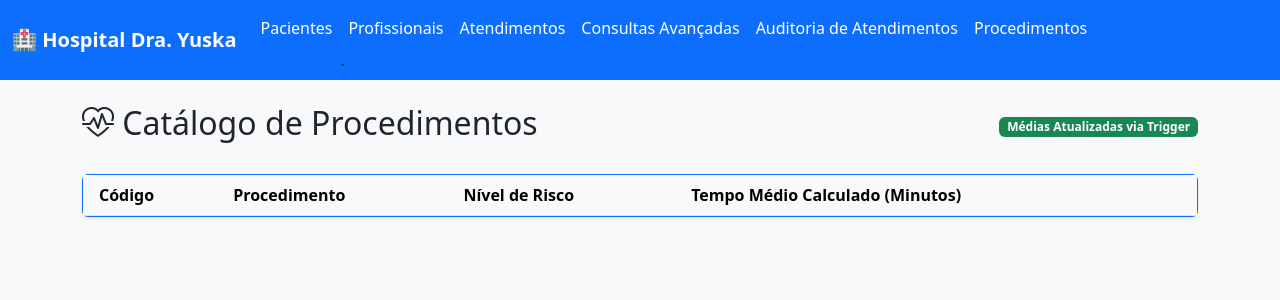
After one commit to antoniofpneto/Sistema-de-Gestao-Hospitalar-Dra-Yuska-Maritan-Brito-Projeto-Banco-de-Dados-, a Flask app: page /procedimentos in a window 1280 px wide. The commit adds this page. Shown: the top 300 px of the page. Run offline with Flask 3, Linux system fonts and the light colour scheme; data that the repository does not hold is empty; some libraries are stand-ins or nearby versions.

Commit message:
feat(triggers): Gatilho para atualizar tempo médio de duração de um procedimento

```diff
--- a/app/app.py
+++ b/app/app.py
@@ -540,6 +540,11 @@ def excluir_atendimento(id_atendimento):
 
     return redirect(url_for('listar_atendimentos'))
 
+@app.route('/procedimentos')
+def listar_procedimentos():
+    procedimentos = Procedimento.query.order_by(Procedimento.nome).all()
+    return render_template('procedimentos.html', procedimentos=procedimentos)
+
 @app.route('/consultas-avancadas')
 def consultas_avancadas():
     return render_template(
--- a/app/templates/base.html
+++ b/app/templates/base.html
@@ -35,6 +35,9 @@
                     <li class="nav-item">
                         <a class="nav-link text-white" href="{{ url_for('auditoria_atendimentos') }}">Auditoria de Atendimentos</a>
                     </li>
+                    <li class="nav-item">
+                        <a class="nav-link text-white" href="{{ url_for('listar_procedimentos') }}">Procedimentos</a>
+                    </li>
                 </ul>
             </div>
         </div>
--- /dev/null
+++ b/app/templates/procedimentos.html
@@ -0,0 +1,46 @@
+{% extends 'base.html' %}
+
+{% block content %}
+<div class="d-flex justify-content-between align-items-center mb-4">
+    <h2><i class="bi bi-heart-pulse"></i> Catálogo de Procedimentos</h2>
+    <span class="badge bg-success">Médias Atualizadas via Trigger</span>
+</div>
+
+<div class="card shadow-sm border-primary">
+    <div class="card-body p-0">
+        <div class="table-responsive">
+            <table class="table table-hover align-middle mb-0">
+                <thead class="table-light">
+                    <tr>
+                        <th class="ps-3">Código</th>
+                        <th>Procedimento</th>
+                        <th>Nível de Risco</th>
+                        <th>Tempo Médio Calculado (Minutos)</th>
+                    </tr>
+                </thead>
+                <tbody>
+                    {% for proc in procedimentos %}
+                    <tr>
+                        <td class="ps-3 text-muted"><strong>{{ proc.codigo }}</strong></td>
+                        <td>{{ proc.nome }}</td>
+                        <td>
+                            {% if proc.nivel_risco == 'ALTO' %}
+                                <span class="badge bg-danger">Alto</span>
+                            {% elif proc.nivel_risco == 'MEDIO' %}
+                                <span class="badge bg-warning text-dark">Médio</span>
+                            {% else %}
+                                <span class="badge bg-success">Baixo</span>
+                            {% endif %}
+                        </td>
+                        <td>
+                            <!-- Destaque visual para o campo dinâmico -->
+                            <span class="fs-5 fw-bold text-primary">{{ proc.tempo_medio_minutos }}</span> min
+                        </td>
+                    </tr>
+                    {% endfor %}
+                </tbody>
+            </table>
+        </div>
+    </div>
+</div>
+{% endblock %}
--- a/sql/ddl/03_triggers.sql
+++ b/sql/ddl/03_triggers.sql
@@ -11,6 +11,6 @@ FOR EACH ROW
 EXECUTE FUNCTION trg_audita_atendimento_fn();
 
 CREATE TRIGGER trg_atualiza_media_procedimentos
-AFTER INSERT ON PROCEDIMENTO_REALIZADO
+AFTER INSERT OR UPDATE OR DELETE ON PROCEDIMENTO_REALIZADO
 FOR EACH ROW
 EXECUTE FUNCTION trg_atualiza_media_procedimentos_fn();
```
